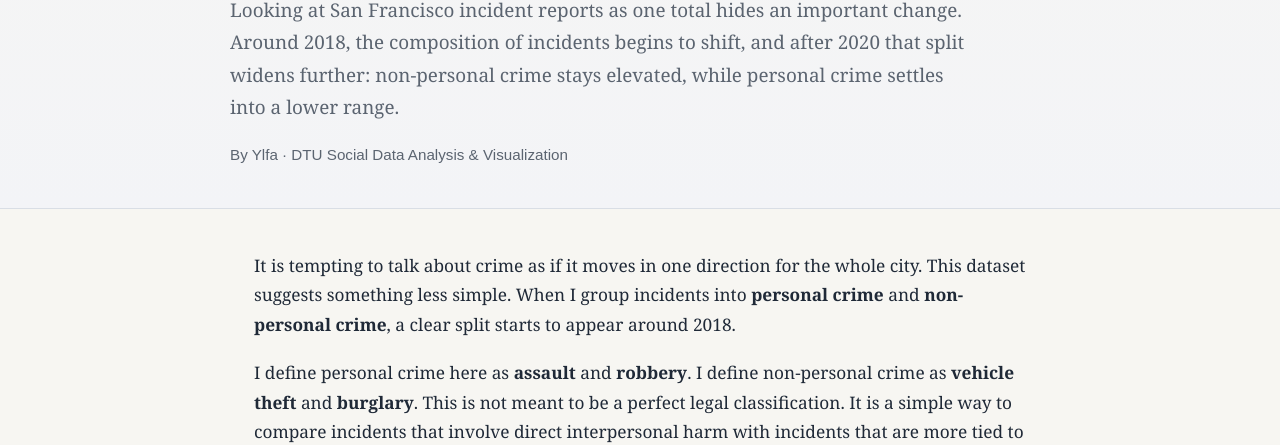
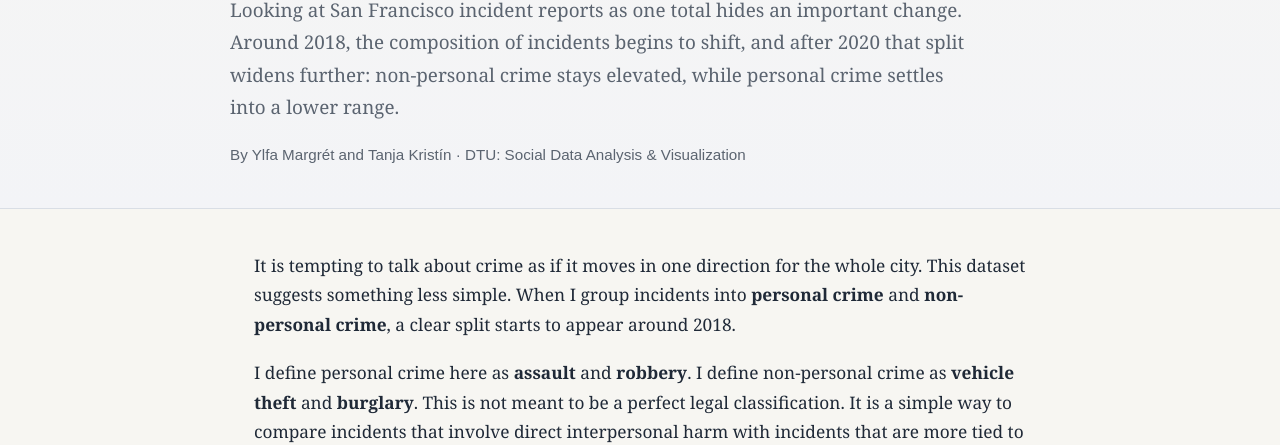
Before and after one commit to s252869/s252869.github.io, a plain HTML site: page index.html in a window 1280 px wide. Shown: the part 356-801 px from the top of the page. Drawn offline with Linux system fonts and the light colour scheme.

Commit message:
fix authors

```diff
--- a/index.html
+++ b/index.html
@@ -181,7 +181,7 @@
       <p class="dek">
         Looking at San Francisco incident reports as one total hides an important change. Around 2018, the composition of incidents begins to shift, and after 2020 that split widens further: non-personal crime stays elevated, while personal crime settles into a lower range.
       </p>
-      <div class="meta">By Ylfa &middot; DTU Social Data Analysis &amp; Visualization</div>
+      <div class="meta">By Ylfa Margrét and Tanja Kristín &middot; DTU: Social Data Analysis &amp; Visualization</div>
     </div>
   </header>
 
```
